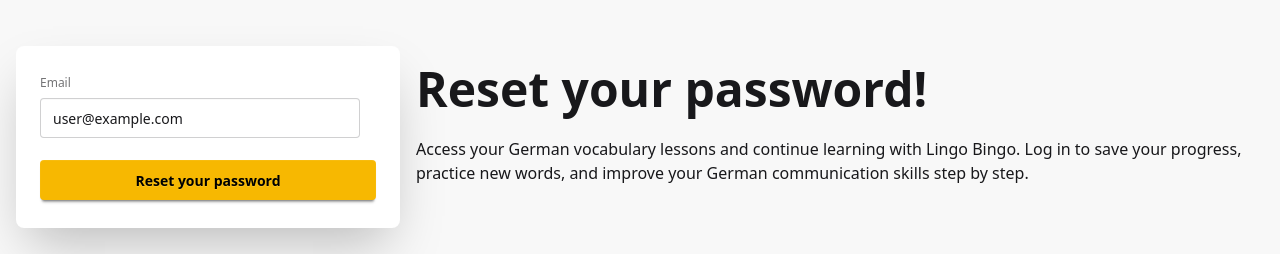
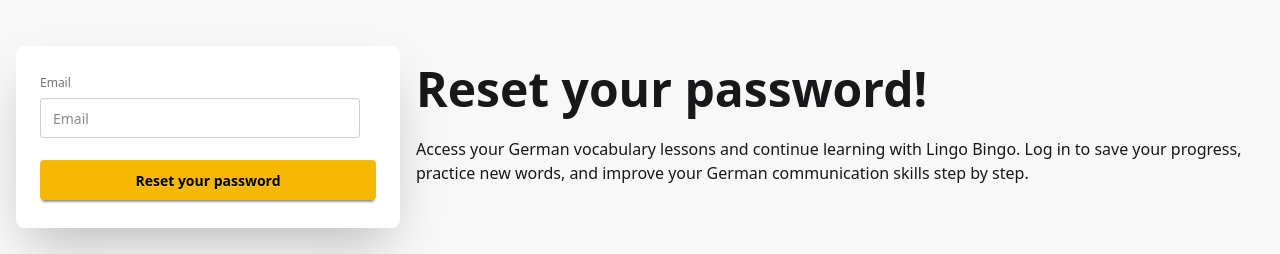
Before and after one commit to CoderTahmid/PH-Assignment-9, a React (Vite) app: page /forget-password in a window 1280 px wide. Shown: the part 328-582 px from the top of the page. Built offline with nearby package versions, Linux system fonts and the light colour scheme; no server answers; sample sign-in values are in the browser's storage.

Commit message:
showed the email on forget password page which the user written on the login page

```diff
--- a/src/main.jsx
+++ b/src/main.jsx
@@ -4,11 +4,14 @@
 import {RouterProvider} from "react-router-dom";
 import router from "./routes/router.jsx";
 import AuthProvider from "./provider/AuthProvider.jsx";
+import LoginFormDataProvider from "./provider/LoginFormDataProvider.jsx";
 
 createRoot(document.getElementById("root")).render(
 	<StrictMode>
 		<AuthProvider>
-			<RouterProvider router={router} />
+			<LoginFormDataProvider>
+				<RouterProvider router={router} />
+			</LoginFormDataProvider>
 		</AuthProvider>
 	</StrictMode>
 );
--- a/src/pages/ForgetPassword.jsx
+++ b/src/pages/ForgetPassword.jsx
@@ -1,17 +1,30 @@
-import { useContext } from 'react';
-import { AuthContext } from '../provider/AuthProvider';
-import { toast } from 'react-toastify';
+import {useContext} from "react";
+import {AuthContext} from "../provider/AuthProvider";
+import {toast} from "react-toastify";
+import { LoginFormContext } from "../provider/LoginFormDataProvider";
 
 const ForgetPassword = () => {
-    const {user, resetPassword} = useContext(AuthContext);
-    const successToast = (msg) => toast.success(msg);
+	const {resetPassword} = useContext(AuthContext);
+	const {loginFormEmail} = useContext(LoginFormContext);
+	const successToast = (msg) => toast.success(msg);
+	const errorToast = (msg) => toast.error(msg);
 
-    const handleResetPasswordBtn = () => {
-        successToast("An email was sent to your mail, don't forget to check the spam folder!");
-        resetPassword();
-    }
+	const handleResetPasswordBtn = (e) => {
+		e.preventDefault();
+		const email = e.target.email.value;
 
-    return (
+		resetPassword(email)
+			.then(() => {
+				successToast("An email was sent to your mail, don't forget to check the spam folder!");
+				window.open("https://mail.google.com/mail/u/0/?tab=rm&ogbl#inbox", "_blank");
+			})
+			.catch((err) => {
+				errorToast("Ops! and error occured");
+				console.error(err);
+			})
+	};
+
+	return (
 		<div className="hero bg-base-200 min-h-screen">
 			<div className="hero-content flex-col lg:flex-row-reverse">
 				<div className="text-center lg:text-left">
@@ -20,13 +33,13 @@
 				</div>
 				<div className="card bg-base-100 w-full max-w-sm shrink-0 shadow-2xl">
 					<div className="card-body">
-						<form id="forget-pass-form" className="fieldset">
+						<form onSubmit={handleResetPasswordBtn} className="fieldset">
 							<label className="label">Email</label>
-							<input name="email" value={user ? user.email : ` `} type="email" className="input" placeholder="Email" />
+							<input name="email" type="email" className="input" placeholder="Email" value={loginFormEmail || " "} />
 
-							<a onClick={handleResetPasswordBtn} href="https://mail.google.com/mail/u/0/?tab=rm&ogbl#inbox" className="bg-[#F7B801] border-none text-black btn btn-neutral mt-4">
+							<button type="submit" className="bg-[#F7B801] border-none text-black btn btn-neutral mt-4 flex justify-center items-center">
 								Reset your password
-							</a>
+							</button>
 						</form>
 					</div>
 				</div>
--- a/src/pages/Login.jsx
+++ b/src/pages/Login.jsx
@@ -3,10 +3,12 @@
 import {useLocation, useNavigate} from "react-router-dom";
 import { AuthContext } from "../provider/AuthProvider";
 import { toast } from "react-toastify";
+import { LoginFormContext } from "../provider/LoginFormDataProvider";
 
 const Login = () => {
 	const navigation = useNavigate();
 	const {userSignIn, setUser} = useContext(AuthContext);
+	const {setLoginFormEmail} = useContext(LoginFormContext);
 	const navigate = useNavigate();
 	const successToast = (msg) => toast.success(msg);
 	const errorToast = (msg) => toast.error(msg);
@@ -41,7 +43,7 @@
 					<div className="card-body">
 						<form onSubmit={handleLoginBtn} className="fieldset">
 							<label className="label">Email</label>
-							<input name="email" type="email" className="input" placeholder="Email" />
+							<input name="email" type="email" className="input" placeholder="Email" onChange={(e) => setLoginFormEmail(e.target.value)} />
 
 							<label className="label">Password</label>
 							<input name="password" type="password" className="input" placeholder="Password" />
@@ -49,9 +51,7 @@
 							<div onClick={() => navigate("/forget-password")}>
 								<a className="link link-hover">Forgot password?</a>
 							</div>
-							<button className=" bg-[#F7B801] border-none text-black btn btn-neutral mt-4">
-								Login
-							</button>
+							<button className=" bg-[#F7B801] border-none text-black btn btn-neutral mt-4">Login</button>
 							<button className=" bg-[#F7B801] border-none text-black btn btn-neutral mt-4">
 								Login with Google <FaGoogle></FaGoogle>{" "}
 							</button>
--- a/src/provider/AuthProvider.jsx
+++ b/src/provider/AuthProvider.jsx
@@ -28,9 +28,9 @@
 		return signOut(auth);
 	};
 
-	const resetPassword = () => {
+	const resetPassword = (email) => {
 		setLoading(true);
-		return sendPasswordResetEmail(auth, user.email);
+		return sendPasswordResetEmail(auth, email);
 	};
 
 	const authInfo = {
--- /dev/null
+++ b/src/provider/LoginFormDataProvider.jsx
@@ -0,0 +1,16 @@
+import { createContext, useState } from "react";
+
+export const LoginFormContext = createContext();
+
+const LoginFormDataProvider = ({children}) => {
+    const [loginFormEmail, setLoginFormEmail] = useState();
+
+    const loginFormInfo = {
+        loginFormEmail,
+        setLoginFormEmail
+    };
+
+    return <LoginFormContext.Provider value={loginFormInfo}>{children}</LoginFormContext.Provider>
+};
+
+export default LoginFormDataProvider;
```
